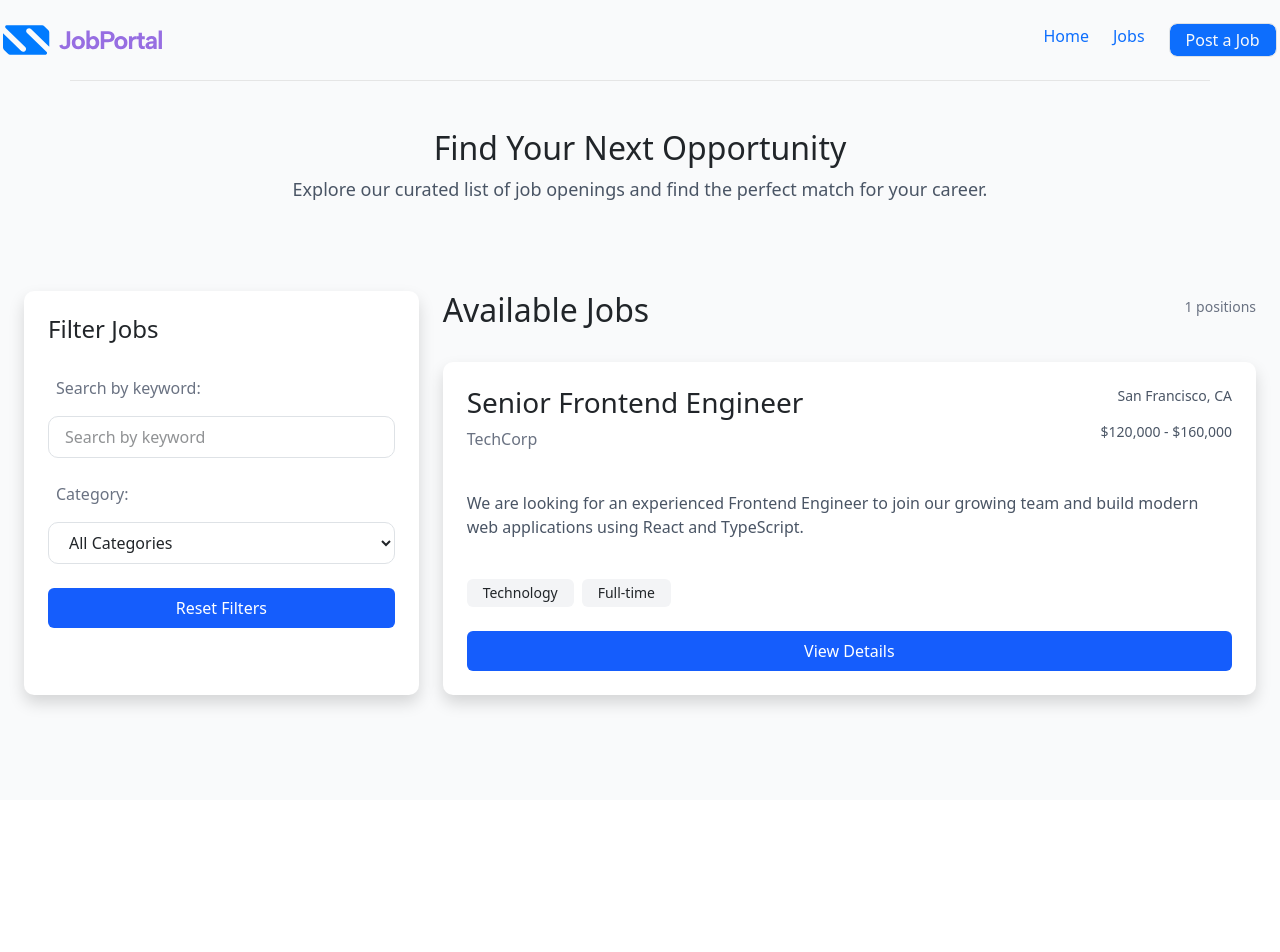
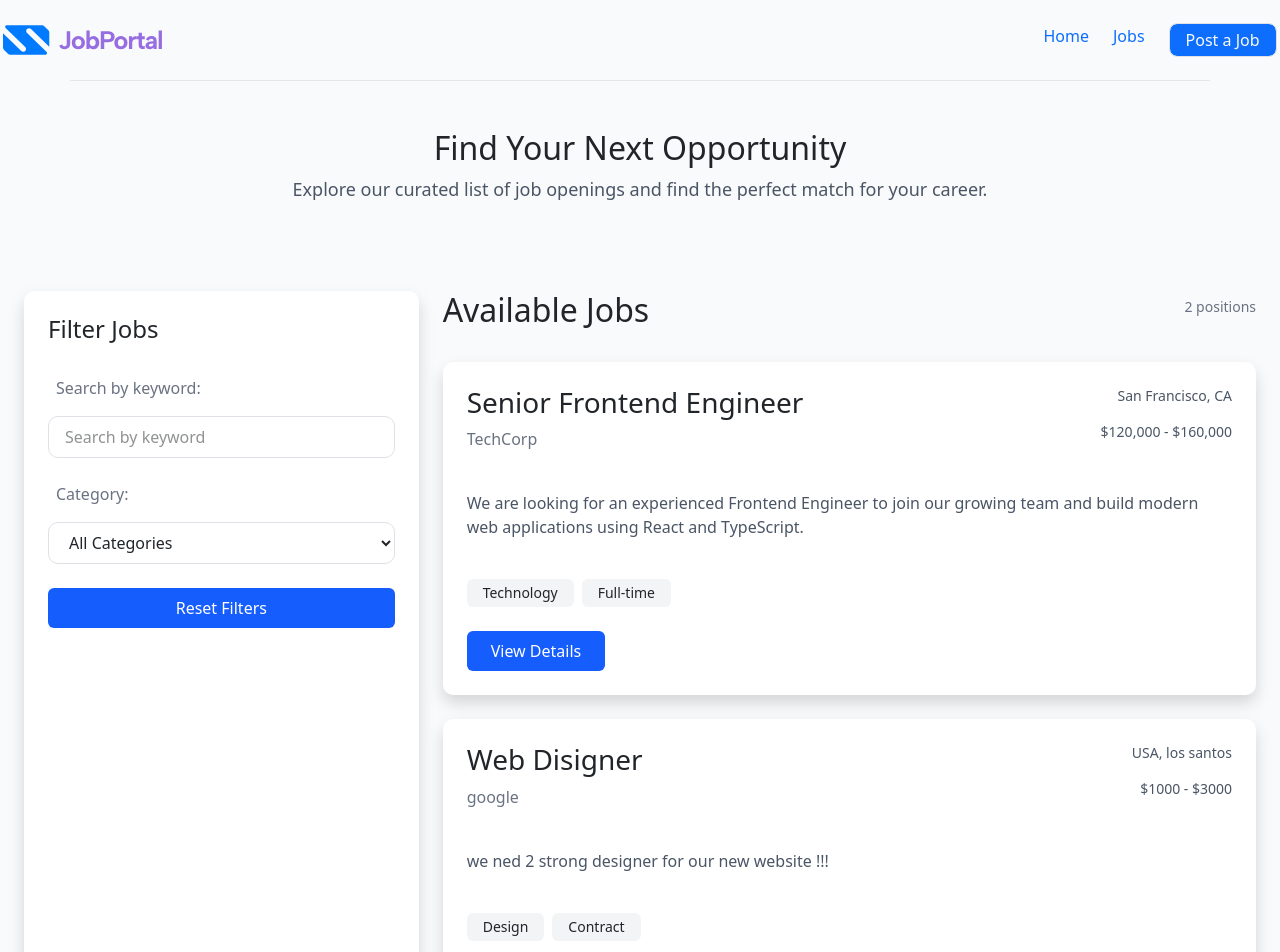
Before and after one commit to olimovmirjon150-byte/JobPortal, a Next.js app: page /jobs in a window 1280 px wide. Shown: the top 952 px of the page. Before the commit the page ends 800 px from the top, so only its background shows below. Built offline with nearby package versions, Linux system fonts and the light colour scheme; data requests are answered from the project's data file.

Commit message:
12th commit

```diff
--- a/app/admin/create/page.tsx
+++ b/app/admin/create/page.tsx
@@ -197,9 +197,6 @@ const page = () => {
               />
             </div>
 
-            {error && <p className="text-red-600 text-sm">{error}</p>}
-            {success && <p className="text-green-600 text-sm">Job created successfully. Redirecting...</p>}
-
             {/* Buttons */}
             <div className="flex gap-4 pt-2">
               <button
--- a/app/jobs/page.tsx
+++ b/app/jobs/page.tsx
@@ -110,11 +110,12 @@ const Page = () => {
                     <span className="px-3 py-1 bg-gray-100 rounded">{job.category}</span>
                     <span className="px-3 py-1 bg-gray-100 rounded">{job.jobType}</span>
                   </div>
-
                   <div className="flex flex-wrap gap-3">
+                    <Link href={`jobDetails/${job.id}`}>
                     <button className="bg-blue-600 w-100 text-white px-4 py-2 rounded hover:bg-blue-700 transition-all">
                       View Details
                     </button>
+                    </Link>
                   </div>
                 </div>
               ))}
--- a/db.json
+++ b/db.json
@@ -15,6 +15,17 @@
         "Experience with responsive design and UI best practices"
       ],
       "postedDate": "2026-05-07"
+    },
+    {
+      "title": "Web Disigner",
+      "company": "google",
+      "location": "USA, los santos",
+      "salary": "$1000 - $3000",
+      "category": "Design",
+      "jobType": "Contract",
+      "description": "we ned 2 strong designer for our new website !!!",
+      "requirements": "React, Next.js, TS, JS, Tailwind",
+      "id": "8DQf_ucz2_I"
     }
   ],
   "applications": [
```
